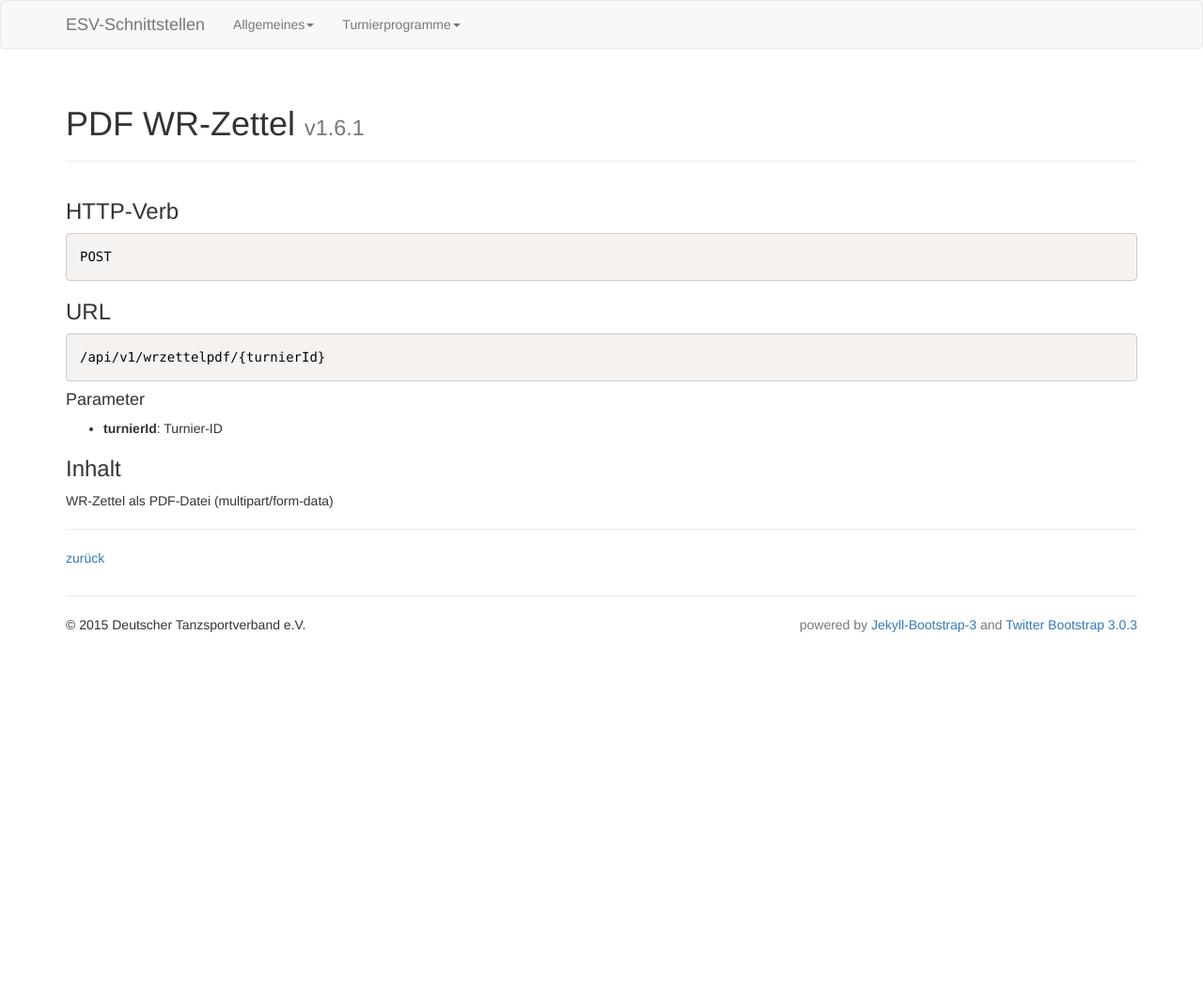
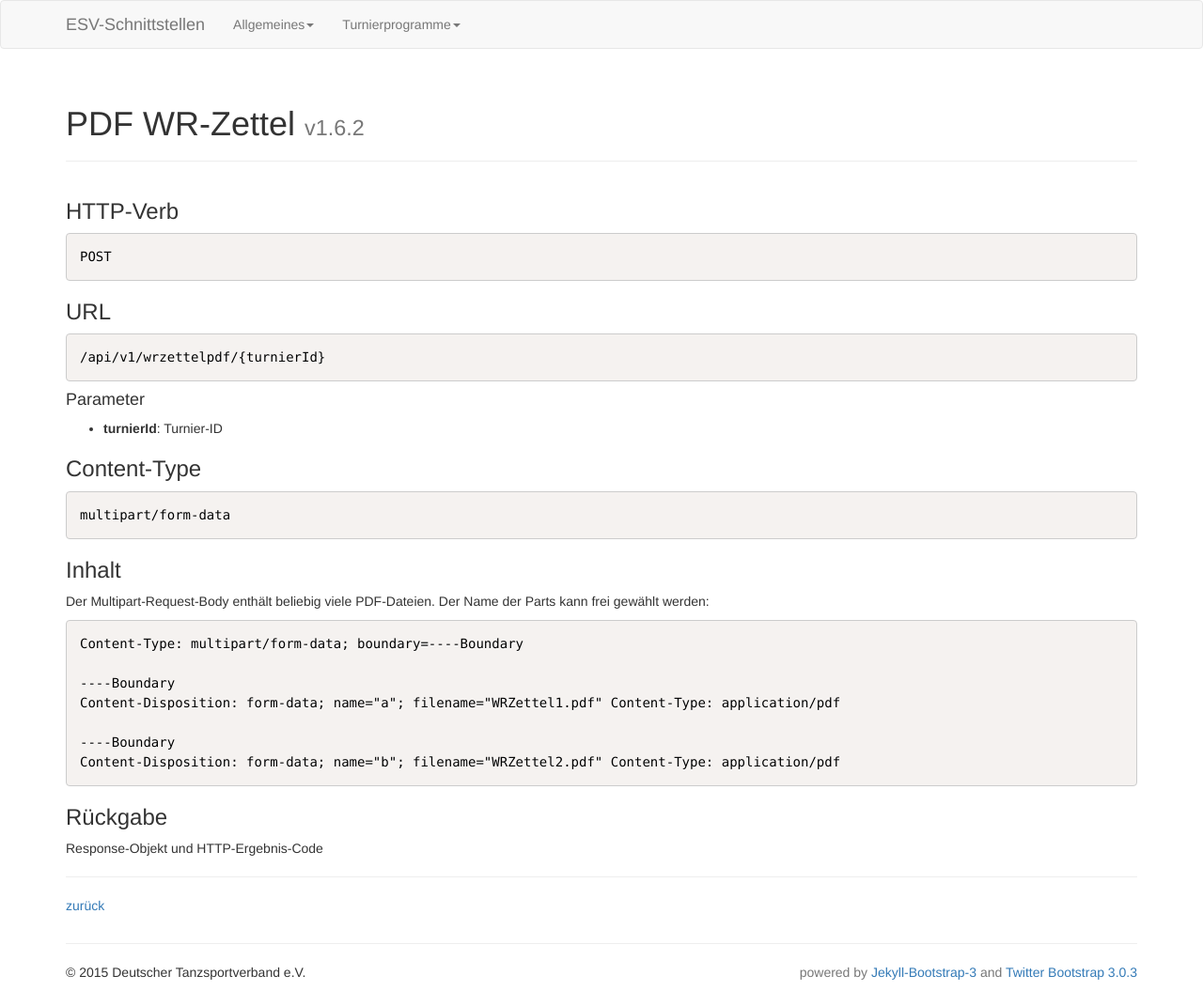
Before and after one commit to tanzsport/esv-interfaces, a Jekyll site: the page built from interfaces/turnierprogramme/wrzettel_pdf.md, in a window 1280 px wide. Shown: the whole page at 94% size. Built offline with Jekyll 4.4.1, drawn with Linux system fonts in a browser that asks for light colours; nearby versions of some CDN libraries; library files that are not in the unit come from our copies; before the commit the page ends 900 px from its top, so only the background shows below that.

Commit message:
WR-Zettel PDF/1.6.2: Details und Rückgabe ergänzt.

```diff
--- a/interfaces/turnierprogramme/wrzettel_pdf.md
+++ b/interfaces/turnierprogramme/wrzettel_pdf.md
@@ -1,7 +1,7 @@
 ---
 layout: page
 title: PDF WR-Zettel
-tagline: v1.6.1
+tagline: v1.6.2
 
 ---
 {% include JB/setup %}
@@ -16,9 +16,24 @@ tagline: v1.6.1
 
 * **turnierId**: Turnier-ID
 
+### Content-Type ###
+
+	multipart/form-data
+
+
 ### Inhalt ###
-WR-Zettel als PDF-Datei (multipart/form-data)
+Der Multipart-Request-Body enthält beliebig viele PDF-Dateien. Der Name der Parts kann frei gewählt werden:
 
+	Content-Type: multipart/form-data; boundary=----Boundary
+
+	----Boundary
+	Content-Disposition: form-data; name="a"; filename="WRZettel1.pdf" Content-Type: application/pdf
+
+	----Boundary
+	Content-Disposition: form-data; name="b"; filename="WRZettel2.pdf" Content-Type: application/pdf
+
+### Rückgabe ###
+Response-Objekt und HTTP-Ergebnis-Code
 
 * * *
 
```
